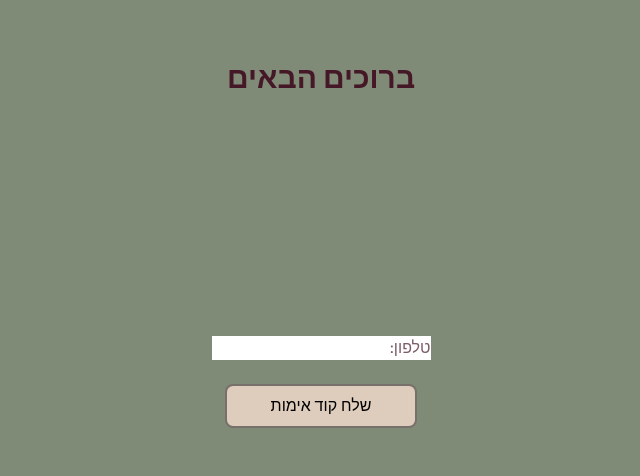
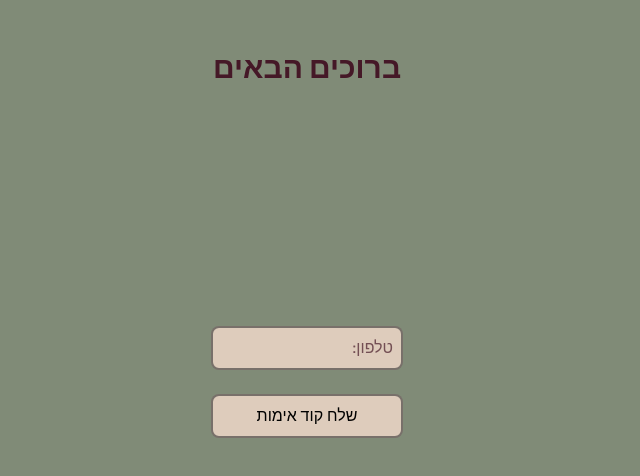
Before and after one commit to YairSadan/Clients-Management, a Next.js app: page /login in a window 1280 px wide. Shown: the part 156-632 px from the top of the page, without its empty margins (428-1068 px from the left). Built offline with nearby package versions, Linux system fonts and the light colour scheme.

Commit message:
Update LoginForm input styling

```diff
--- a/src/app/login/components/LoginForm.tsx
+++ b/src/app/login/components/LoginForm.tsx
@@ -8,7 +8,7 @@ const LoginForm = () => {
 			<input
 				type="text"
 				placeholder="טלפון:"
-				className="btn-primary placeholder-tertiary-700"
+				className="border-2 border-accent bg-secondary rounded-lg p-2 w-48 placeholder-tertiary-700"
 			/>
             <Button text="שלח קוד אימות" onClick={() => {}} />
 		</>
```
